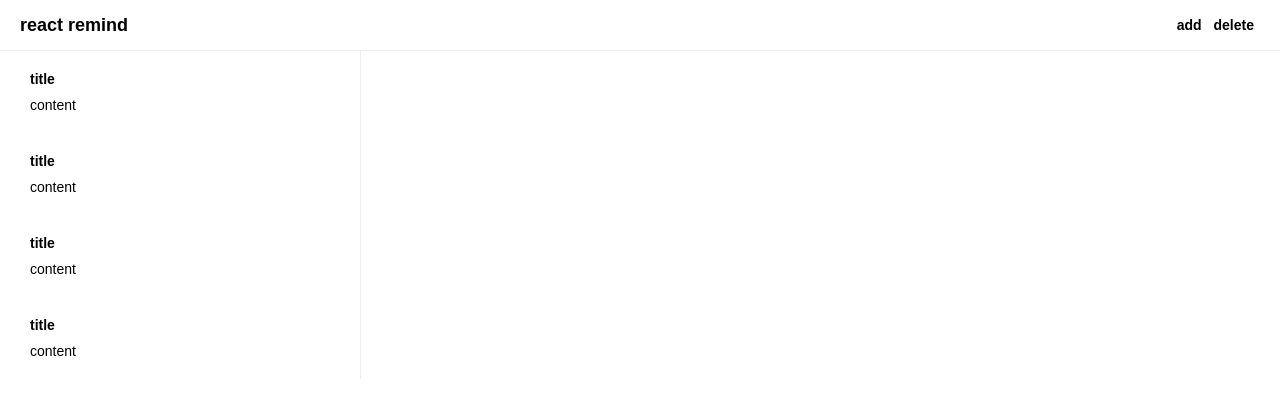
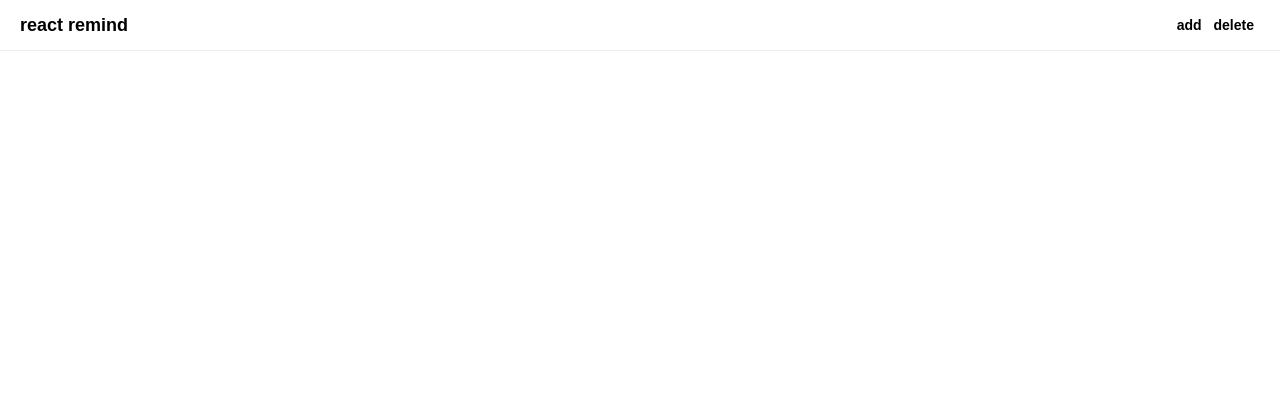
Before and after one commit to Isandaddy/reactNoteApp, a React (Create React App) app: page / in a window 1280 px wide. Shown: the top 418 px of the page. Built offline with nearby package versions, Linux system fonts and the light colour scheme.

Commit message:
add state
add state

```diff
--- a/src/App/App.js
+++ b/src/App/App.js
@@ -2,14 +2,27 @@ import React from "react";
 import "./App.css";
 import Header from "../Header/Header";
 import List from "../List/List";
+import Note from "../Note/Note";
 
 class App extends React.Component {
+  state = {
+    //note정보를 담을 배열준비
+    notes: [],
+    //리스트에서 유저가 선택하여 활성화된 노트의 id가 들어간다.
+    activeId: null
+  };
+
   render() {
+    const { notes, activeId } = this.state;
     return (
       <div className="app">
         <Header />
         <div className="container">
-          <List />
+          {/** 부모 컴포넌트에서 notes activeId, props를 건낸다
+          이제 <List />는 notes와 activeId라는 props에 접근하여 데이터를 참조할 수 있습니다.
+          */}
+          <List notes={notes} activeId={activeId} />
+          <Note />
         </div>
       </div>
     );
--- a/src/List/List.js
+++ b/src/List/List.js
@@ -4,12 +4,22 @@ import ListItem from "../ListItem/ListItem";
 
 class List extends React.Component {
   render() {
+    //부모컴포넌트 App으로부터 전달 받은 데이터
+    const { notes, activeId } = this.props;
     return (
       <div className="list">
-        <ListItem />
-        <ListItem />
-        <ListItem />
-        <ListItem />
+        {notes.map(item => {
+          const { id, title, contents } = item;
+          return (
+            <ListItem
+              key={id}
+              id={id}
+              active={id === activeId}
+              title={title}
+              contents={contents}
+            />
+          );
+        })}
       </div>
     );
   }
--- a/src/ListItem/ListItem.css
+++ b/src/ListItem/ListItem.css
@@ -18,3 +18,7 @@ div.list-item > div.content {
   overflow-x: hidden;
   text-overflow: ellipsis;
 }
+
+div.list-item-active {
+  background-color: #eef3f8;
+}
--- a/src/ListItem/ListItem.js
+++ b/src/ListItem/ListItem.js
@@ -3,10 +3,11 @@ import "./ListItem.css";
 
 class ListItem extends React.Component {
   render() {
+    const { id, active, title, contents } = this.props;
     return (
-      <div className="list-item">
-        <div className="title">title</div>
-        <div className="content">content</div>
+      <div className={active ? "list-item-active" : "list-active"}>
+        <div className="title">{title ? title : "title"}</div>
+        <div className="content">{contents ? contents : "contents"}</div>
       </div>
     );
   }
--- /dev/null
+++ b/src/Note/Note.css
@@ -0,0 +1,31 @@
+div.note {
+  width: 100%;
+  padding: 40px 70px 0px 70px;
+}
+
+div.note > input.title {
+  display: block;
+  font-size: 24px;
+  font-weight: 800;
+  font-family: inherit;
+  border: 0px;
+  margin: 0;
+  padding: 0;
+  margin-bottom: 30px;
+  width: 100%;
+  outline: 0;
+}
+
+div.note > textarea.note-content {
+  display: block;
+  font-size: 16px;
+  font-weight: 400;
+  font-family: inherit;
+  border: 0px;
+  margin: 0;
+  padding: 0;
+  width: 100%;
+  height: calc(100% - 60px);
+  outline: none;
+  resize: none;
+}
--- /dev/null
+++ b/src/Note/Note.js
@@ -0,0 +1,15 @@
+import React from "react";
+import "./Note.css";
+
+class Note extends React.Component {
+  render() {
+    return (
+      <div className="note">
+        <input className="title" />
+        <textarea className="note-content" />
+      </div>
+    );
+  }
+}
+
+export default Note;
```
